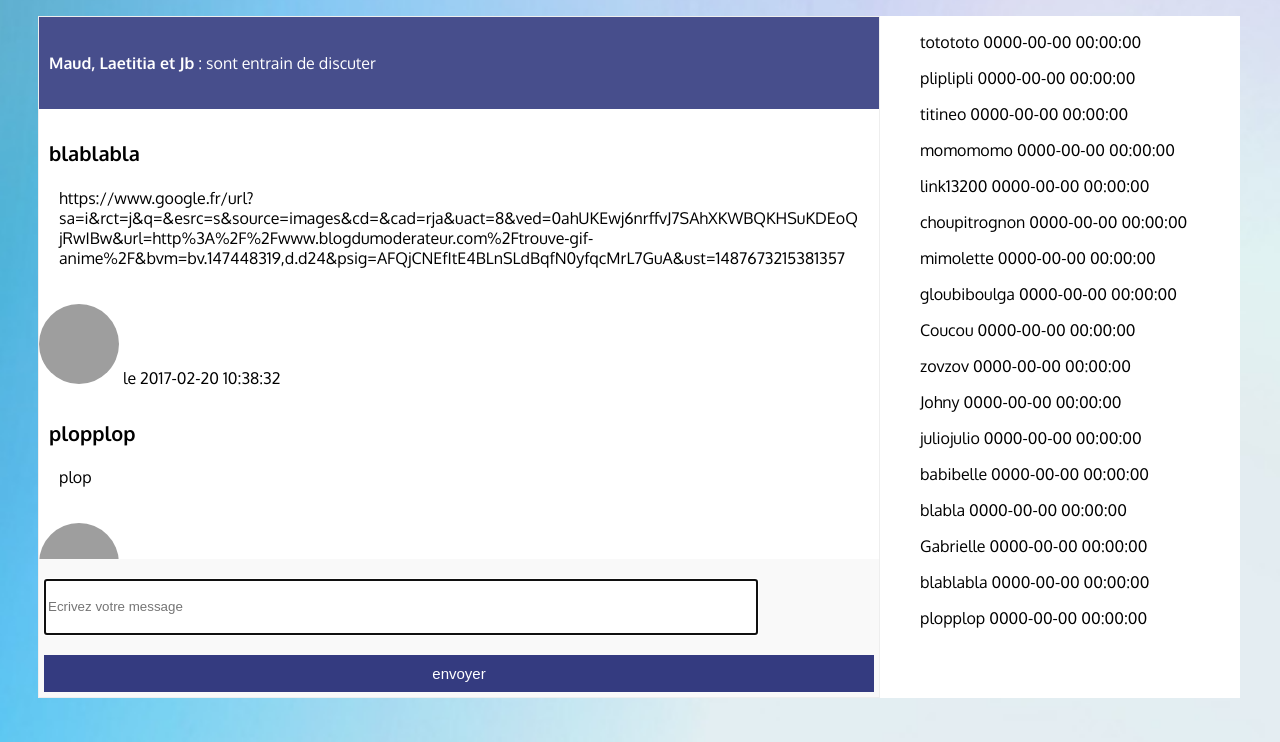
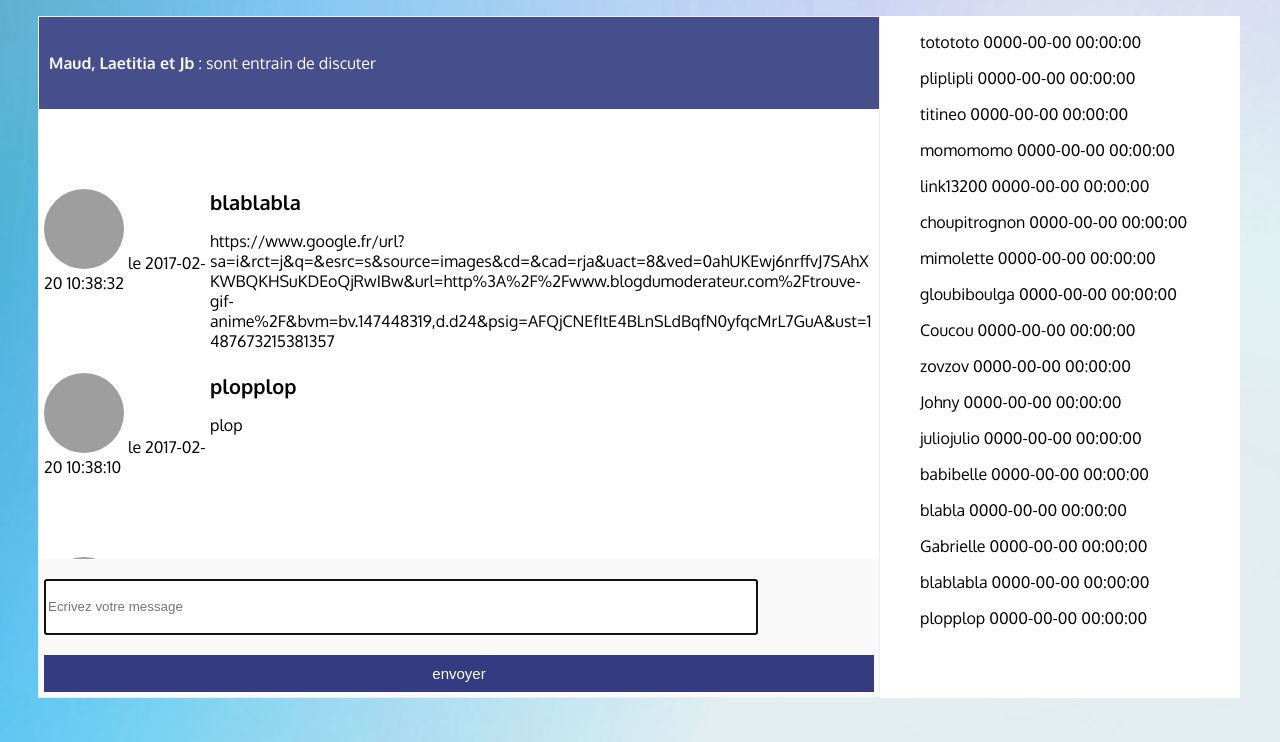
Before and after one commit to jibs13/chat_project, a PHP site: page / in a window 1280 px wide. Shown: the part 251-993 px from the top of the page. Run offline with PHP 8.4, Linux system fonts and the light colour scheme; a user stored in the database is signed in; data comes from the database, SQL or seed files in the repository; some libraries are stand-ins or nearby versions; grey boxes are pictures that could not be loaded.

Commit message:
message_style

```diff
--- a/style/style.css
+++ b/style/style.css
@@ -97,18 +97,25 @@ body {
 	opacity: 0.9;
 }
 
+.affichage_message article {
+	margin: 80px 5px;
+}
+
+.affichage_message article .avatar_img {
+	float: left;
+}
+
 .bloc_texte {
 	word-wrap: break-word;
-	padding : 15px 10px 15px 10px;
+	float: right;
+	width: 80%;
 }
 
 .bloc_texte h2 {
 
 	font-size: 20px;
-}
-.bloc_texte p {
-	padding: 5px 10px;
-}
+	margin: 0px;}
+
 #content_text {
 	width: 85%;
 	height: 50px;
@@ -140,6 +147,10 @@ body {
 .affichage_message {
 	height: 450px;
 	overflow : auto;
+}
+
+.box_date {
+	float: right;
 }
 
 
@@ -240,5 +251,5 @@ padding: 50px 50px;
 
 .avatar_img {
 	float: right;
-	width: 20%;
+	width: 10%;
 }
```
